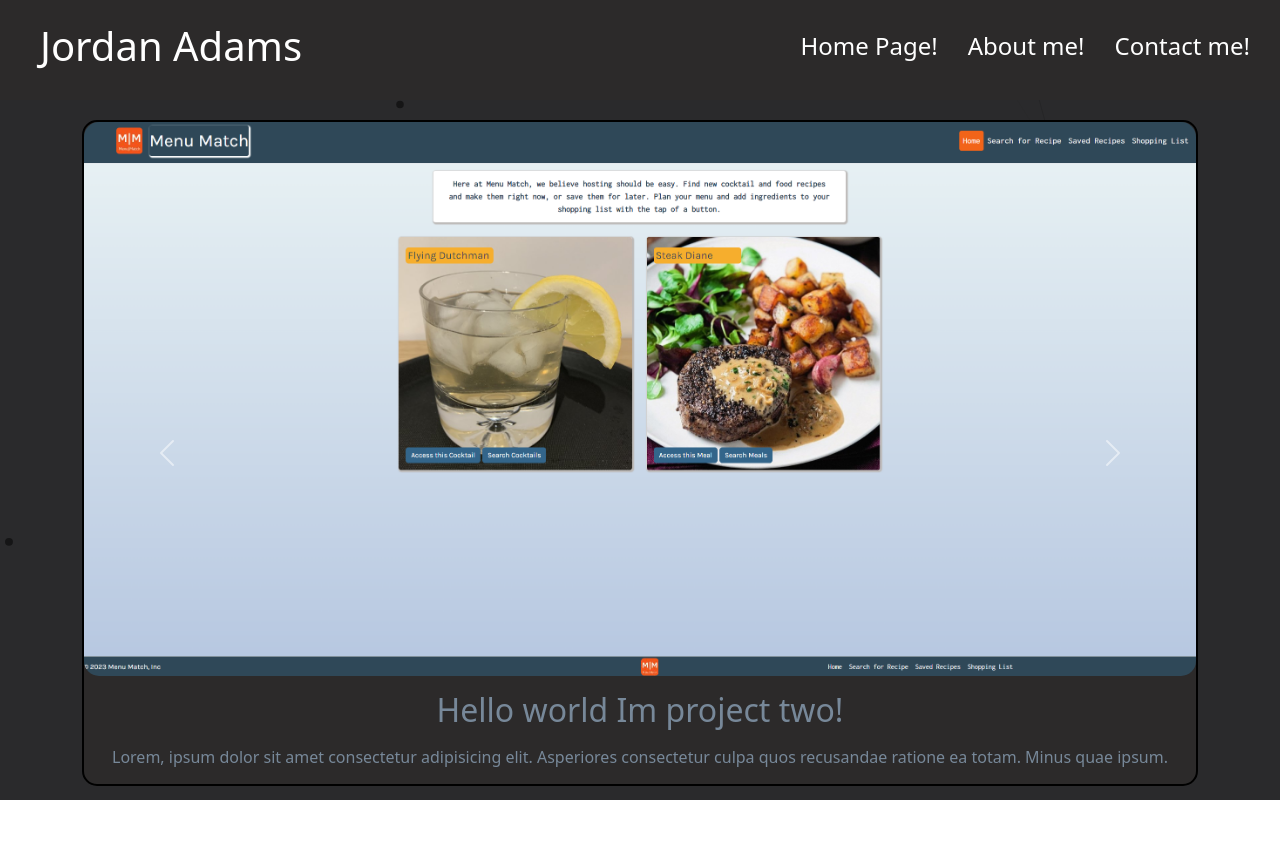
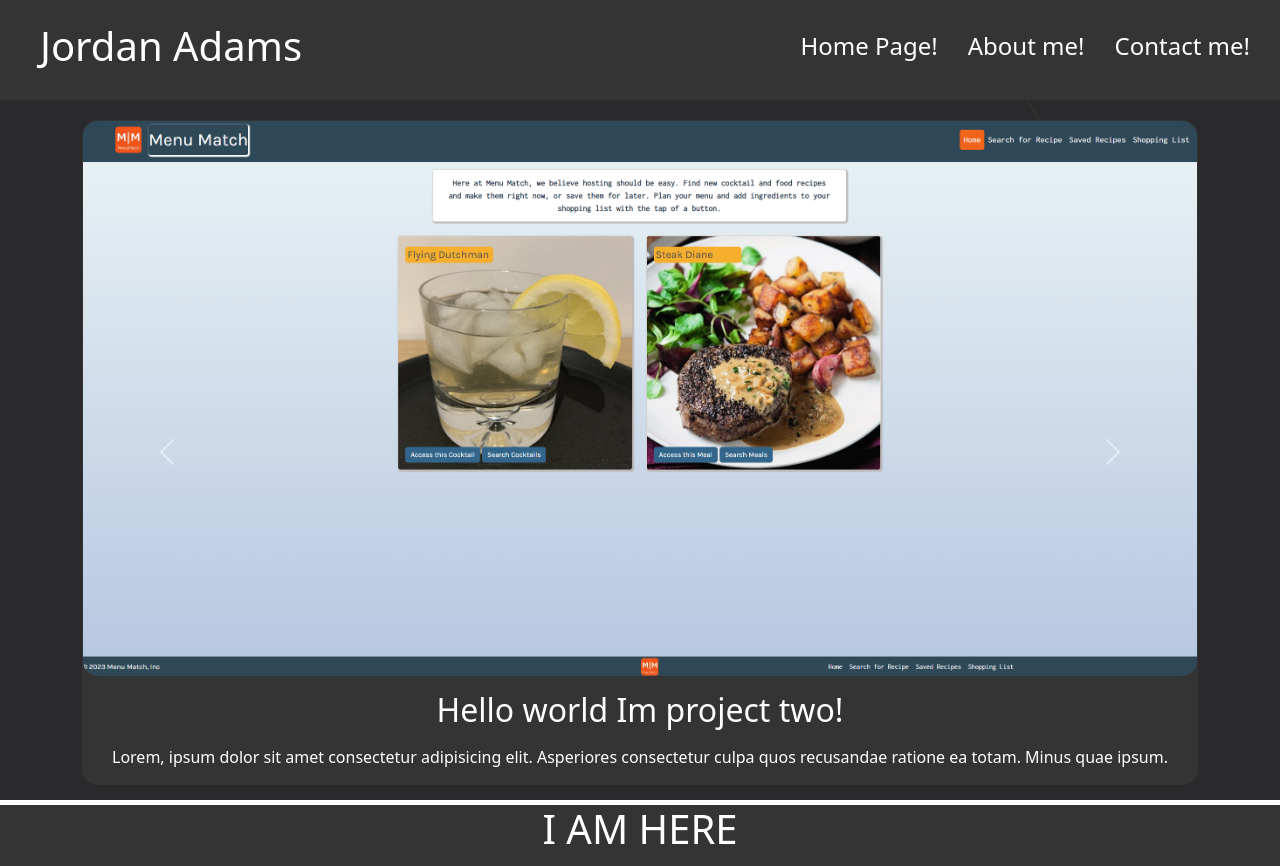
Before and after one commit to JMADA257/React-Portfolio, a React (Vite) app: page / in a window 1280 px wide. Before the commit the page ends 806 px from the top, so only its background shows below. Built offline with nearby package versions, Linux system fonts and the light colour scheme.

Commit message:
Added footer and some styling

```diff
--- a/src/App.jsx
+++ b/src/App.jsx
@@ -4,6 +4,7 @@ import Container from "react-bootstrap/Container";
 import Row from "react-bootstrap/Row";
 import Col from "react-bootstrap/Col";
 import Background from "./components/Background/Background";
+import Footer from "./components/Footer/Footer";
 
 function App() {
   return (
@@ -19,6 +20,7 @@ function App() {
           </Col>
         </Row>
       </Container>
+      <Footer />
     </>
   );
 }
--- a/src/components/Background/Background.jsx
+++ b/src/components/Background/Background.jsx
@@ -53,11 +53,11 @@ function Background() {
         },
         particles: {
           color: {
-            value: "#000000",
+            value: "#edfb60",
             opacity: 0.2,
           },
           links: {
-            color: "#000000",
+            color: "#edfb60",
             distance: 150,
             enable: true,
             opacity: 0.2,
@@ -78,7 +78,7 @@ function Background() {
               enable: true,
               area: 800,
             },
-            value: 20,
+            value: 10,
           },
           opacity: {
             value: 0.5,
--- a/src/components/Carousel/Carousel.css
+++ b/src/components/Carousel/Carousel.css
@@ -1,9 +1,9 @@
 .Carousel {
   margin: 20px auto;
-  border: 2px solid black;
+  border: 1px solid var(--RichBlack);
   border-radius: 15px 15px 15px;
-  background-color: rgb(44, 42, 42);
-  color: lightslategray;
+  background-color: var(--RichBlack);
+  color: var(--white);
 }
 
 .Carousel .img-fluid {
--- a/src/components/Footer/Footer.css
+++ b/src/components/Footer/Footer.css
@@ -0,0 +1,7 @@
+footer {
+  margin-top: auto;
+  text-align: center;
+  color: var(--white);
+  padding-bottom: 5px;
+  background-color: var(--RichBlack);
+}
--- a/src/components/Footer/Footer.jsx
+++ b/src/components/Footer/Footer.jsx
@@ -1,7 +1,12 @@
 import "../Footer/Footer.css";
+import React from "react";
 
+function Footer() {
+  return (
+    <footer>
+      <h1>I AM HERE</h1>
+    </footer>
+  );
+}
 
-function CustomFooter() {
-  }
-
-  export default CustomFooter;
+export default Footer;
--- a/src/components/Navbar/Navbar.css
+++ b/src/components/Navbar/Navbar.css
@@ -1,7 +1,7 @@
 .navbar {
   font-size: xx-large;
-  background-color: rgb(44, 42, 42);
-  color: white;
+  background-color: var(--RichBlack);
+  color: var(--white);
   display: flex;
   justify-content: space-between;
   align-items: center;
@@ -24,7 +24,7 @@
 }
 
 .right a {
-  color: white;
+  color: var(--white);
   text-decoration: none;
 }
 
--- a/src/styles/Index.css
+++ b/src/styles/Index.css
@@ -1,3 +1,19 @@
+:root {
+  --CharcoalGrey: #2c2a29;
+  --RichBlack: #343434;
+  --highlighter: #edfb60;
+  --white: #fff;
+  --black: #000;
+}
+
+html,
+body {
+  height: 100%;
+  margin: 0;
+}
+
 #root {
+  display: flex;
+  flex-direction: column;
   min-height: 100vh;
 }
```
